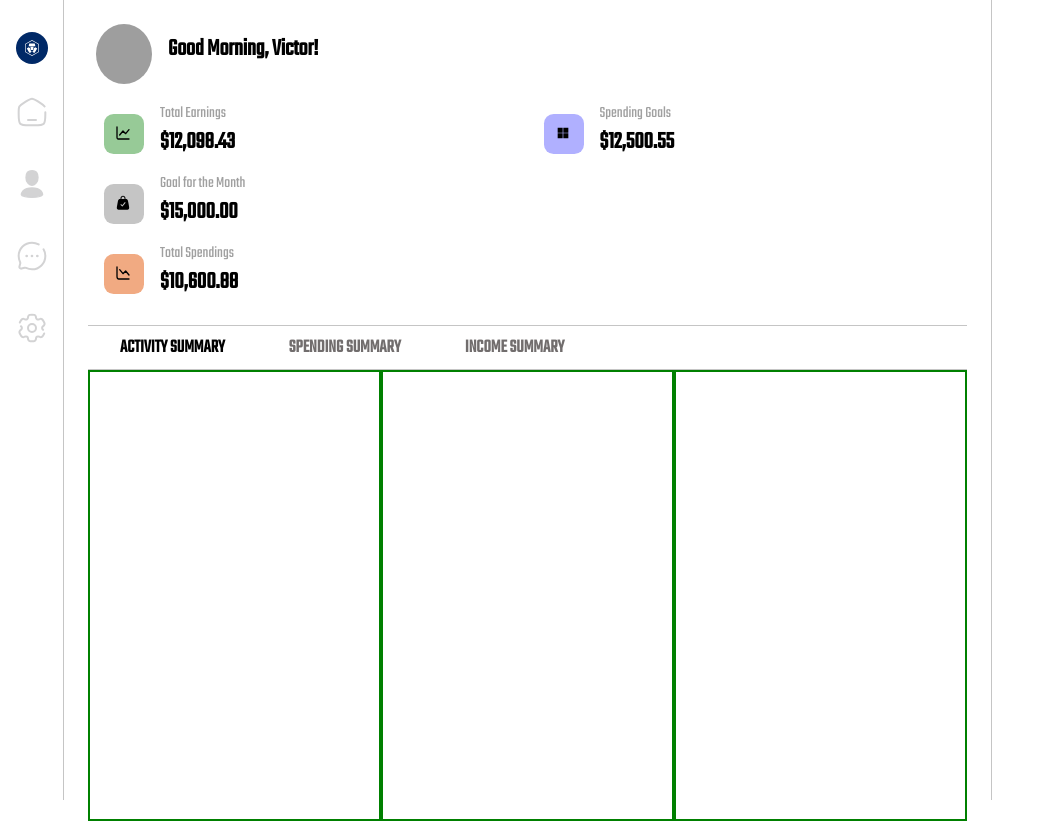
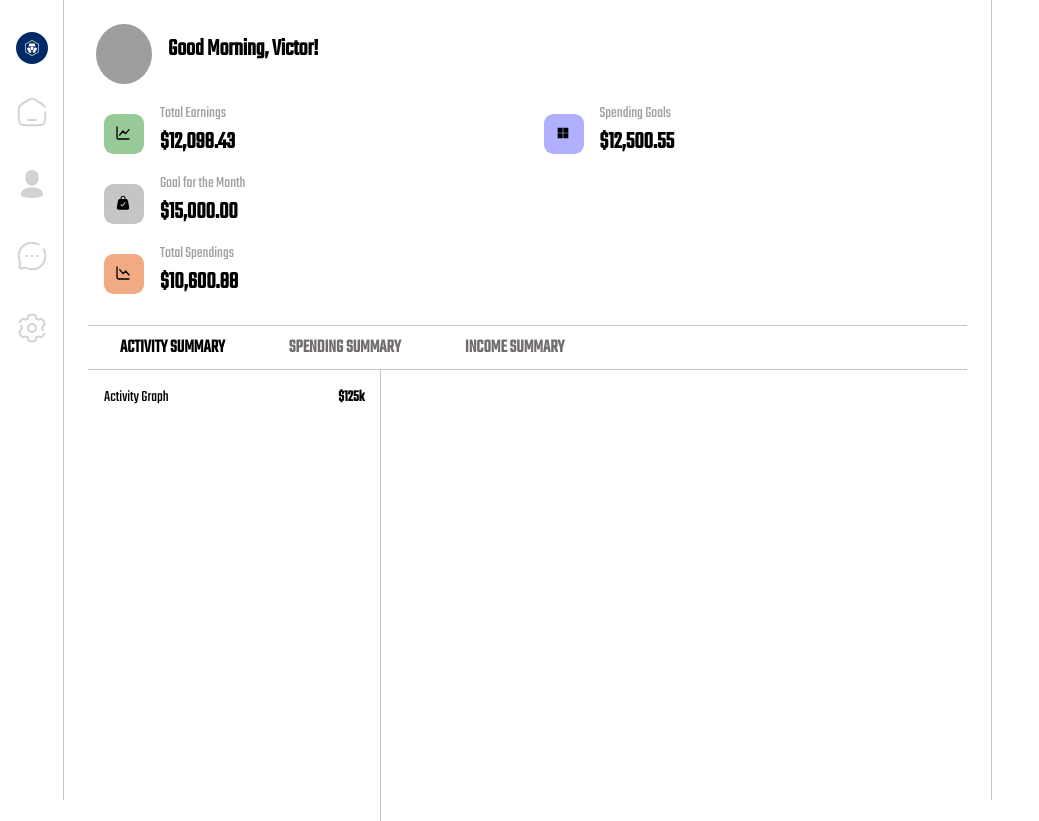
Before and after one commit to victorobiora/crypt-dash, a React (Create React App) app: page / in a window 1280 px wide. Shown: the whole page, without its empty margins (0-1039 px from the left). Built offline with nearby package versions, Linux system fonts and the light colour scheme; grey boxes are pictures that could not be loaded.

Commit message:
'activity graph done'

```diff
--- a/src/components/home/MainDashboard/Summary/ActivitySummary.jsx
+++ b/src/components/home/MainDashboard/Summary/ActivitySummary.jsx
@@ -3,7 +3,15 @@ import classes from "./ActivitySummary.module.css";
 const ActivitySummary = (props) => {
   return (
     <section className={classes.summary_activity}>
-      <div className={classes.activity_line_chart}></div>
+      <div className={classes.activity_line_chart}>
+        <div className={classes.activity_heading}>
+            <p>Activity Graph</p>
+            <h4>$125k</h4>
+        </div>
+        <div>
+
+        </div>
+      </div>
       <div className={classes.activity_history}></div>
       <div className={classes.activity_search_Date}></div>
     </section>
--- a/src/components/home/MainDashboard/Summary/ActivitySummary.module.css
+++ b/src/components/home/MainDashboard/Summary/ActivitySummary.module.css
@@ -4,7 +4,18 @@
     height: 100%;
 }
 
-.summary_activity div {
-    border: 2px solid green;
+.summary_activity > div {
+    padding-top: 1rem;
     width: 100%;
 }
+
+.activity_line_chart {
+    border-right: 0.5px solid rgb(197, 197, 197);
+}
+
+.activity_heading {
+    padding: 0 1rem;
+    display: flex;
+    justify-content: space-between;
+
+}
```
